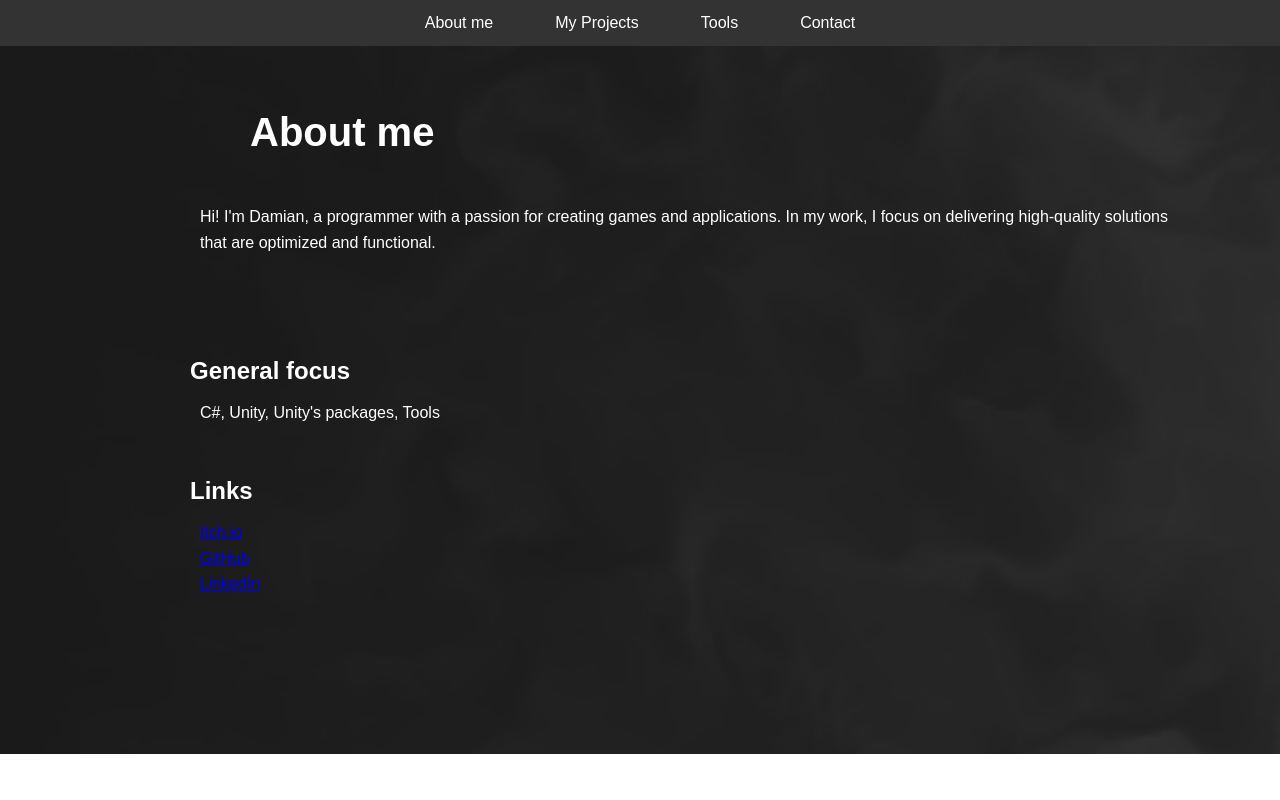
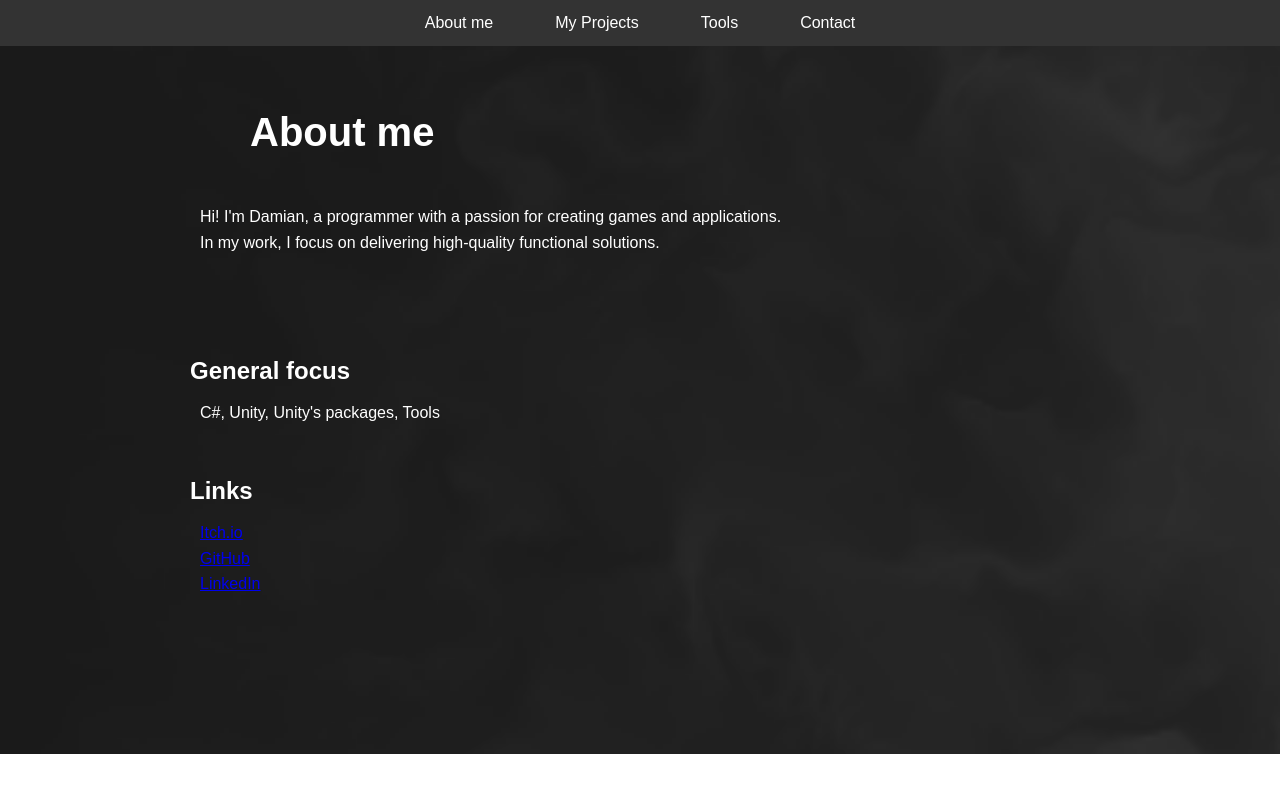
Before and after one commit to SZtamjan/sztamjan.github.io, a plain HTML site: page index.html in a window 1280 px wide. Shown: the top 800 px of the page. Drawn offline with Linux system fonts and the light colour scheme.

Commit message:
minor change in text

```diff
--- a/index.html
+++ b/index.html
@@ -138,7 +138,8 @@
 <!-- Sekcja "O mnie" -->
 <section id="home">
     <h1>About me</h1>
-    <p>Hi! I'm Damian, a programmer with a passion for creating games and applications. In my work, I focus on delivering high-quality solutions that are optimized and functional.</p>
+    <p>Hi! I'm Damian, a programmer with a passion for creating games and applications.</br>
+    In my work, I focus on delivering high-quality functional solutions.</p>
 
     </br></br></br>
     <p><h2>General focus</h2></p>
```
